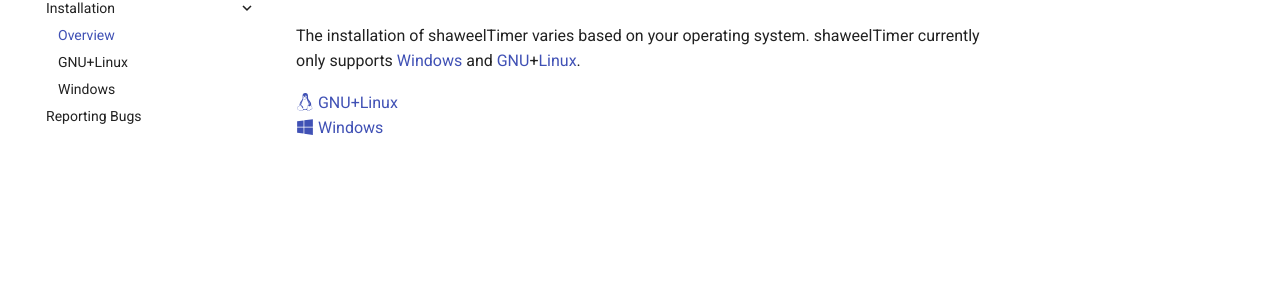
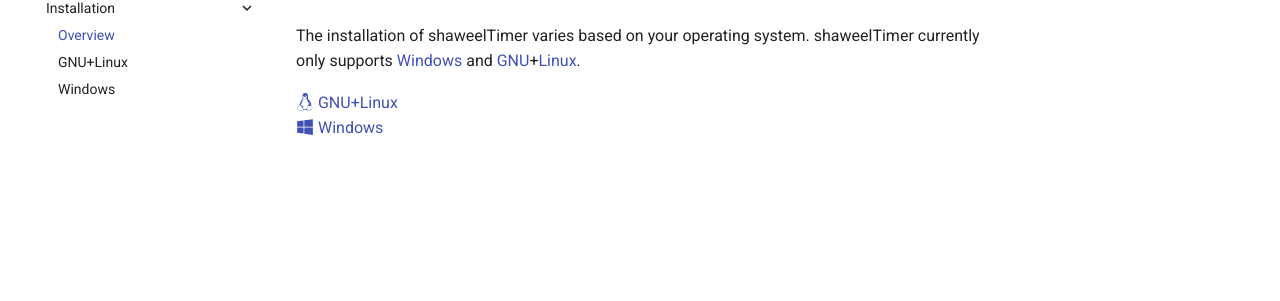
Before and after one commit to shaweel/shaweelTimerDocumentation, an MkDocs documentation site: the page built from docs/installation/index.md, in a window 1280 px wide. Shown: the part 157-458 px from the top of the page. Built offline with MkDocs 1.6.1 and Material for MkDocs 9.7.7, drawn with Linux system fonts in a browser that asks for light colours.

Commit message:
Update mkdocs.yml

```diff
--- a/mkdocs.yml
+++ b/mkdocs.yml
@@ -31,4 +31,3 @@ nav:
       - Overview: installation/index.md
       - GNU+Linux: installation/linux.md
       - Windows: installation/windows.md
-  - Reporting Bugs: bugs.md
```
